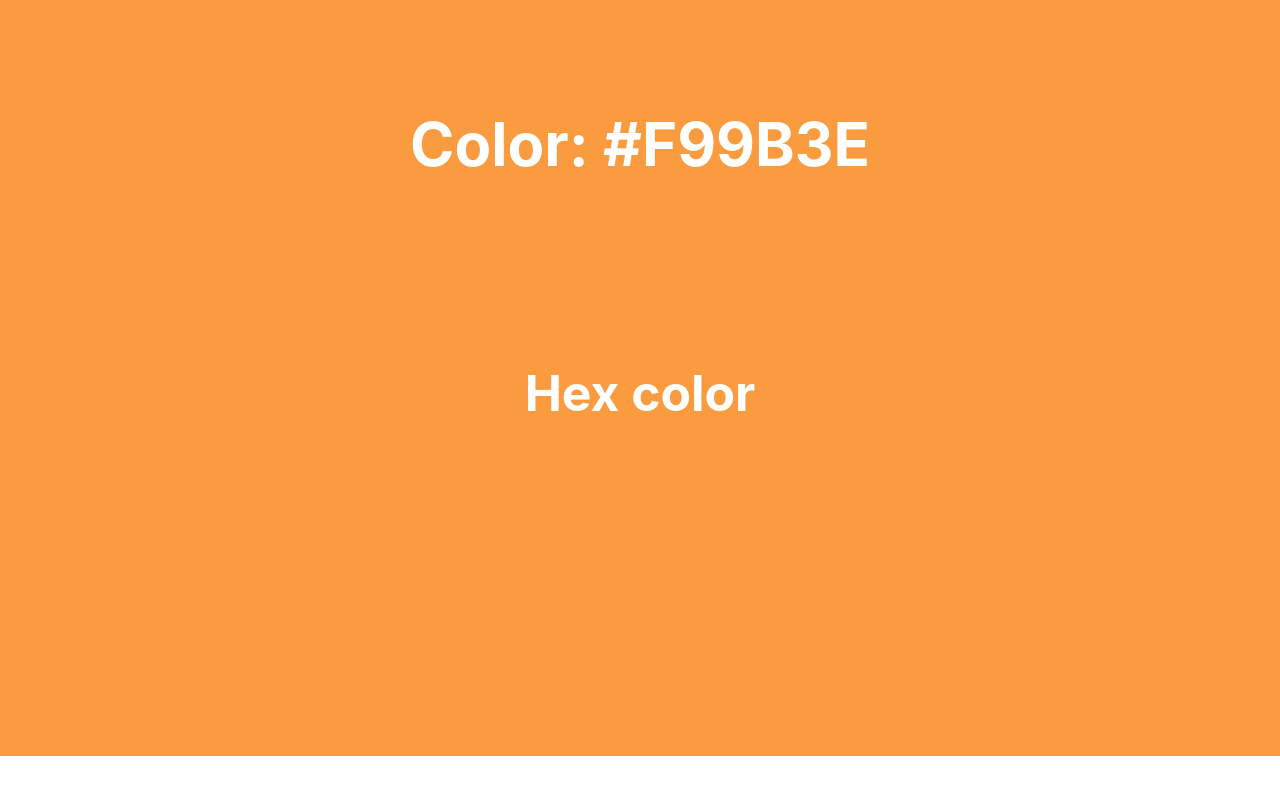
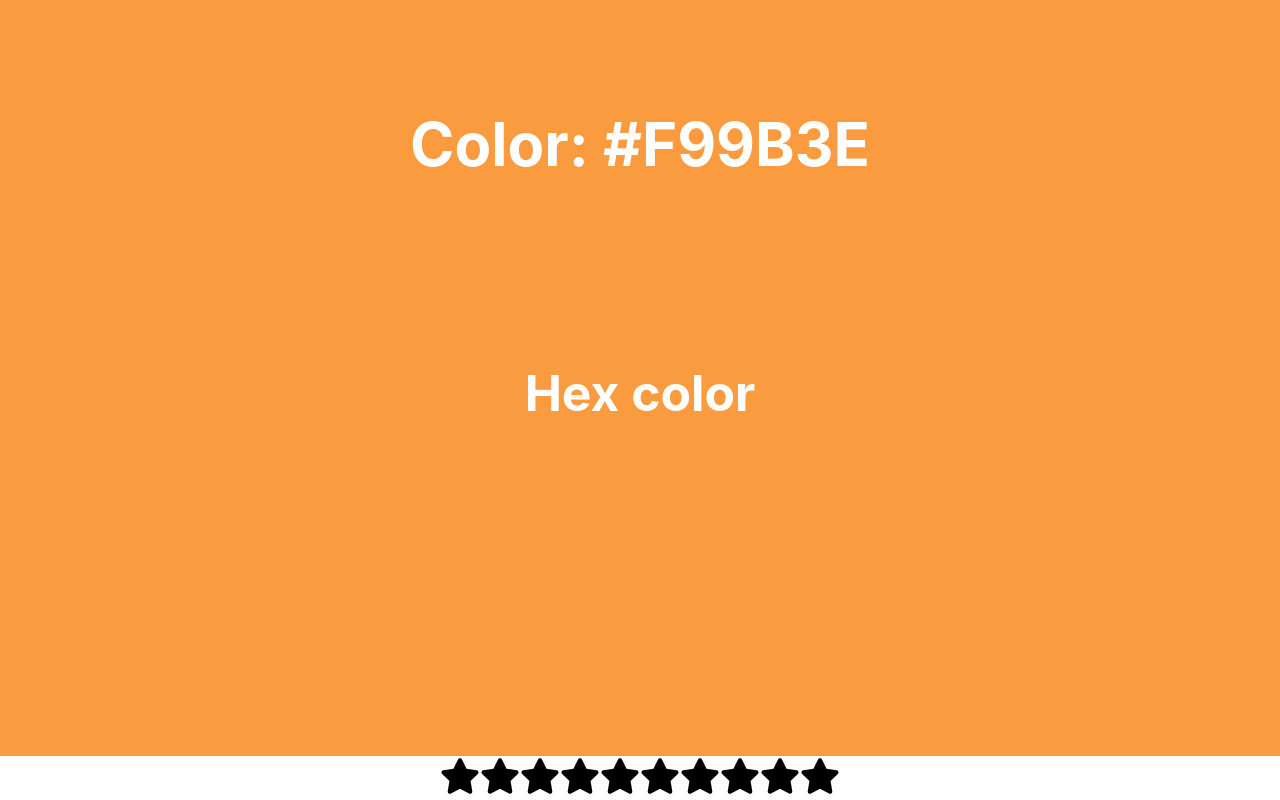
Before and after one commit to JanGolder/Basic-Functionalities-React, a React (Vite) app in the folder basic-functionalities-react/: page / in a window 1280 px wide. Shown: the part 844-1644 px from the top of the page. Before the commit the page ends 1600 px from the top, so only its background shows below. Built offline with nearby package versions, Linux system fonts and the light colour scheme.

Commit message:
add star rate component

```diff
--- a/basic-functionalities-react/src/App.jsx
+++ b/basic-functionalities-react/src/App.jsx
@@ -14,7 +14,7 @@
 // import ScrollToTopAndBottom from "./components/scroll-to-top-and-bottom";
 // import ScrollToSection from "./components/scroll-to-top-and-bottom/scroll-to-section";
 // import SearchAutocomplete from "./components/search-autocomplete-with-api";
-// import StarRating from "./components/star-rating";
+import StarRating from "./components/starRating";
 // import TicTacToe from "./components/tic-tact-toe";
 // import TreeView from "./components/tree-view";
 // import menus from "./components/tree-view/data";
@@ -31,7 +31,7 @@
       <RandomColor/>
 
       {/* Star rating component */}
-      {/* <StarRating noOfStars={10}/> */}
+      <StarRating noOfStars={10}/>
 
       {/* Image slider component */}
       {/* <ImageSlider
--- /dev/null
+++ b/basic-functionalities-react/src/components/starRating/index.jsx
@@ -0,0 +1,39 @@
+import { useState } from "react";
+import { FaStar } from "react-icons/fa";
+import './styles.css';
+
+export default function StarRating({ noOfStars = 5 }) {
+  const [rating, setRating] = useState(0);
+  const [hover, setHover] = useState(0);
+
+  function handleClick(getCurrentIndex) {
+    setRating(getCurrentIndex);
+  }
+
+  function handleMouseEnter(getCurrentIndex) {
+    setHover(getCurrentIndex);
+  }
+
+  function handleMouseLeave() {
+    setHover(rating);
+  }
+
+  return (
+    <div className="star-rating">
+      {[...Array(noOfStars)].map((_, index) => {
+        index += 1;
+
+        return (
+          <FaStar
+            key={index}
+            className={index <= (hover || rating) ? "active" : "inactive"}
+            onClick={() => handleClick(index)}
+            onMouseMove={() => handleMouseEnter(index)}
+            onMouseLeave={() => handleMouseLeave()}
+            size={40}
+          />
+        );
+      })}
+    </div>
+  );
+}
--- /dev/null
+++ b/basic-functionalities-react/src/components/starRating/styles.css
@@ -0,0 +1,7 @@
+.active {
+    color: #fff700;
+  }
+
+  .inactive {
+    color: #000000;
+  }
```
